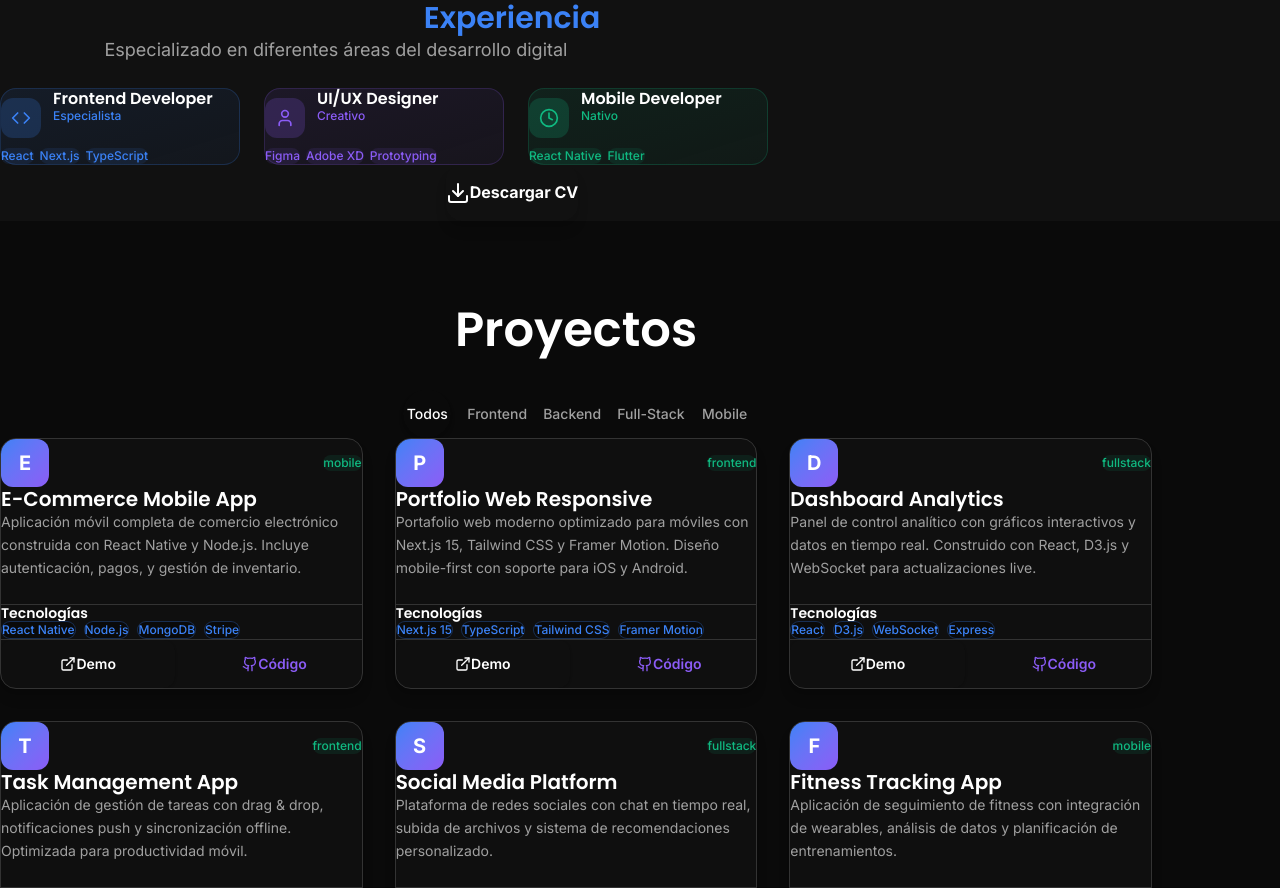
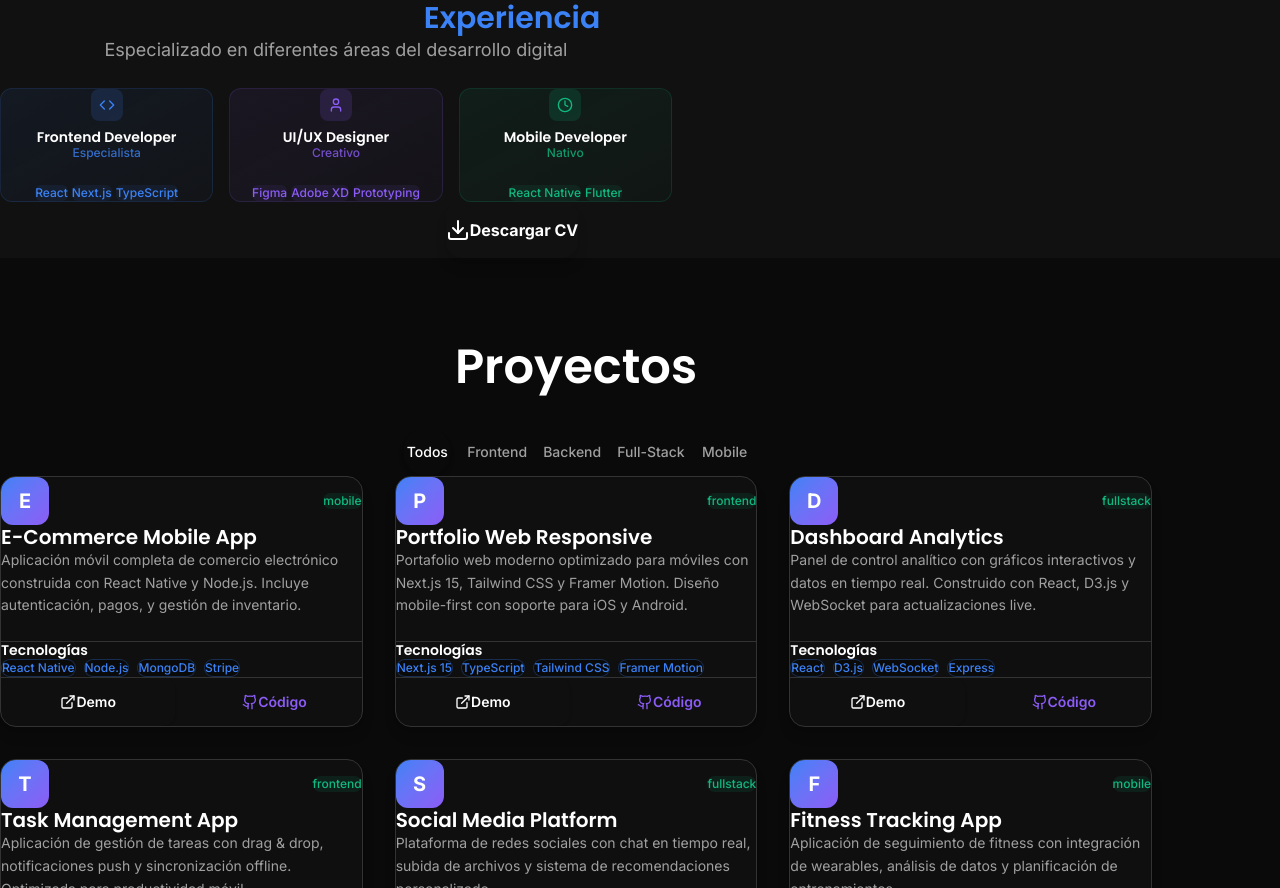
Before and after one commit to SaangelR10/personalportfolio, a Next.js app in the folder portfolio-mobile/: page / in a window 1280 px wide. Shown: the part 1477-2365 px from the top of the page. Built offline with nearby package versions, Linux system fonts and the light colour scheme.

Commit message:
Refactor About section with subtle design and layout improvements
Co-authored-by: sergioangel030407 <sergioangel030407@gmail.com>

```diff
--- a/portfolio-mobile/src/components/sections/about.tsx
+++ b/portfolio-mobile/src/components/sections/about.tsx
@@ -180,66 +180,66 @@ export default function About() {
               </p>
             </div>
 
-            <div className="grid grid-cols-1 md:grid-cols-3 gap-6 max-w-3xl mx-auto px-6 md:px-8">
+            <div className="grid grid-cols-1 md:grid-cols-3 gap-4 max-w-2xl mx-auto px-8 md:px-12">
               <motion.div
-                whileHover={{ scale: 1.05, y: -5 }}
-                transition={{ duration: 0.3 }}
-                className="bg-gradient-to-br from-accent-primary/10 to-accent-primary/5 rounded-2xl p-4 border border-accent-primary/20 hover:border-accent-primary/40 transition-all duration-300 text-center md:text-left"
+                whileHover={{ scale: 1.02, y: -2 }}
+                transition={{ duration: 0.2 }}
+                className="bg-gradient-to-br from-accent-primary/8 to-accent-primary/3 rounded-xl p-4 border border-accent-primary/15 hover:border-accent-primary/30 transition-all duration-300 text-center"
               >
-                <div className="flex flex-col md:flex-row items-center gap-3 mb-3">
-                  <div className="w-10 h-10 bg-accent-primary/20 rounded-xl flex items-center justify-center">
-                    <Code className="w-5 h-5 text-accent-primary" />
+                <div className="flex flex-col items-center gap-2 mb-3">
+                  <div className="w-8 h-8 bg-accent-primary/15 rounded-lg flex items-center justify-center">
+                    <Code className="w-4 h-4 text-accent-primary" />
                   </div>
-                  <div className="text-center md:text-left">
-                    <h4 className="text-base font-bold text-foreground">Frontend Developer</h4>
-                    <p className="text-xs text-accent-primary font-medium">Especialista</p>
+                  <div>
+                    <h4 className="text-sm font-semibold text-foreground">Frontend Developer</h4>
+                    <p className="text-xs text-accent-primary/80 font-medium">Especialista</p>
                   </div>
                 </div>
-                <div className="flex flex-wrap gap-1.5 justify-center md:justify-start">
-                  <span className="px-2 py-1 bg-accent-primary/10 text-accent-primary text-xs font-medium rounded-full">React</span>
-                  <span className="px-2 py-1 bg-accent-primary/10 text-accent-primary text-xs font-medium rounded-full">Next.js</span>
-                  <span className="px-2 py-1 bg-accent-primary/10 text-accent-primary text-xs font-medium rounded-full">TypeScript</span>
+                <div className="flex flex-wrap gap-1 justify-center">
+                  <span className="px-2 py-0.5 bg-accent-primary/8 text-accent-primary text-xs font-medium rounded-md">React</span>
+                  <span className="px-2 py-0.5 bg-accent-primary/8 text-accent-primary text-xs font-medium rounded-md">Next.js</span>
+                  <span className="px-2 py-0.5 bg-accent-primary/8 text-accent-primary text-xs font-medium rounded-md">TypeScript</span>
                 </div>
               </motion.div>
 
               <motion.div
-                whileHover={{ scale: 1.05, y: -5 }}
-                transition={{ duration: 0.3 }}
-                className="bg-gradient-to-br from-accent-secondary/10 to-accent-secondary/5 rounded-2xl p-4 border border-accent-secondary/20 hover:border-accent-secondary/40 transition-all duration-300 text-center md:text-left"
+                whileHover={{ scale: 1.02, y: -2 }}
+                transition={{ duration: 0.2 }}
+                className="bg-gradient-to-br from-accent-secondary/8 to-accent-secondary/3 rounded-xl p-4 border border-accent-secondary/15 hover:border-accent-secondary/30 transition-all duration-300 text-center"
               >
-                <div className="flex flex-col md:flex-row items-center gap-3 mb-3">
-                  <div className="w-10 h-10 bg-accent-secondary/20 rounded-xl flex items-center justify-center">
-                    <User className="w-5 h-5 text-accent-secondary" />
+                <div className="flex flex-col items-center gap-2 mb-3">
+                  <div className="w-8 h-8 bg-accent-secondary/15 rounded-lg flex items-center justify-center">
+                    <User className="w-4 h-4 text-accent-secondary" />
                   </div>
-                  <div className="text-center md:text-left">
-                    <h4 className="text-base font-bold text-foreground">UI/UX Designer</h4>
-                    <p className="text-xs text-accent-secondary font-medium">Creativo</p>
+                  <div>
+                    <h4 className="text-sm font-semibold text-foreground">UI/UX Designer</h4>
+                    <p className="text-xs text-accent-secondary/80 font-medium">Creativo</p>
                   </div>
                 </div>
-                <div className="flex flex-wrap gap-1.5 justify-center md:justify-start">
-                  <span className="px-2 py-1 bg-accent-secondary/10 text-accent-secondary text-xs font-medium rounded-full">Figma</span>
-                  <span className="px-2 py-1 bg-accent-secondary/10 text-accent-secondary text-xs font-medium rounded-full">Adobe XD</span>
-                  <span className="px-2 py-1 bg-accent-secondary/10 text-accent-secondary text-xs font-medium rounded-full">Prototyping</span>
+                <div className="flex flex-wrap gap-1 justify-center">
+                  <span className="px-2 py-0.5 bg-accent-secondary/8 text-accent-secondary text-xs font-medium rounded-md">Figma</span>
+                  <span className="px-2 py-0.5 bg-accent-secondary/8 text-accent-secondary text-xs font-medium rounded-md">Adobe XD</span>
+                  <span className="px-2 py-0.5 bg-accent-secondary/8 text-accent-secondary text-xs font-medium rounded-md">Prototyping</span>
                 </div>
               </motion.div>
 
               <motion.div
-                whileHover={{ scale: 1.05, y: -5 }}
-                transition={{ duration: 0.3 }}
-                className="bg-gradient-to-br from-accent-success/10 to-accent-success/5 rounded-2xl p-4 border border-accent-success/20 hover:border-accent-success/40 transition-all duration-300 text-center md:text-left"
+                whileHover={{ scale: 1.02, y: -2 }}
+                transition={{ duration: 0.2 }}
+                className="bg-gradient-to-br from-accent-success/8 to-accent-success/3 rounded-xl p-4 border border-accent-success/15 hover:border-accent-success/30 transition-all duration-300 text-center"
               >
-                <div className="flex flex-col md:flex-row items-center gap-3 mb-3">
-                  <div className="w-10 h-10 bg-accent-success/20 rounded-xl flex items-center justify-center">
-                    <Clock className="w-5 h-5 text-accent-success" />
+                <div className="flex flex-col items-center gap-2 mb-3">
+                  <div className="w-8 h-8 bg-accent-success/15 rounded-lg flex items-center justify-center">
+                    <Clock className="w-4 h-4 text-accent-success" />
                   </div>
-                  <div className="text-center md:text-left">
-                    <h4 className="text-base font-bold text-foreground">Mobile Developer</h4>
-                    <p className="text-xs text-accent-success font-medium">Nativo</p>
+                  <div>
+                    <h4 className="text-sm font-semibold text-foreground">Mobile Developer</h4>
+                    <p className="text-xs text-accent-success/80 font-medium">Nativo</p>
                   </div>
                 </div>
-                <div className="flex flex-wrap gap-1.5 justify-center md:justify-start">
-                  <span className="px-2 py-1 bg-accent-success/10 text-accent-success text-xs font-medium rounded-full">React Native</span>
-                  <span className="px-2 py-1 bg-accent-success/10 text-accent-success text-xs font-medium rounded-full">Flutter</span>
+                <div className="flex flex-wrap gap-1 justify-center">
+                  <span className="px-2 py-0.5 bg-accent-success/8 text-accent-success text-xs font-medium rounded-md">React Native</span>
+                  <span className="px-2 py-0.5 bg-accent-success/8 text-accent-success text-xs font-medium rounded-md">Flutter</span>
                 </div>
               </motion.div>
             </div>
```
